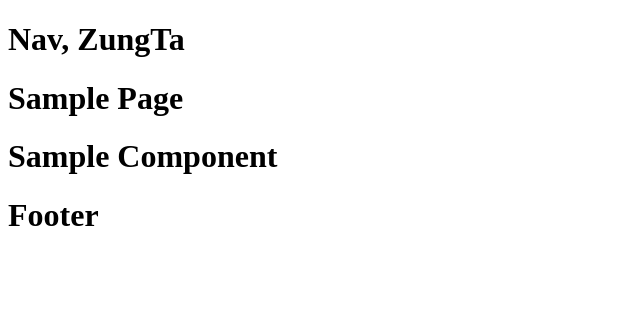
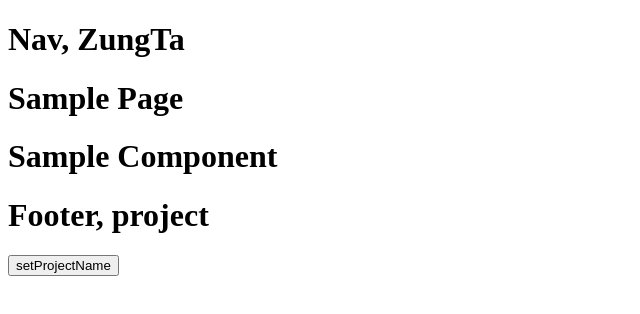
Before and after one commit to ZungTa/react-typescript-boilerplate, a React app: page / in a window 1280 px wide. Shown: the top 314 px of the page, without its empty margins (0-640 px from the left). Built offline with nearby package versions, Linux system fonts and the light colour scheme.

Commit message:
store sample

```diff
--- a/src/components/Footer.tsx
+++ b/src/components/Footer.tsx
@@ -1,10 +1,23 @@
+import { useRootDispatch, useRootState } from '@/store/RootStore';
 import { css } from '@emotion/react';
 
 function Footer() {
+  const rootState = useRootState();
+  const rootDispatch = useRootDispatch();
+
+  function setProjectName() {
+    rootDispatch({
+      type: 'setProjectName',
+      newProjectName: 'Boiler Plate',
+    });
+  }
+
   return (
     <div css={footerCss}>
       <div className="footer-container">
-        <h1>Footer</h1>
+        <h1>Footer, {rootState.projectName}</h1>
+
+        <button onClick={setProjectName}>setProjectName</button>
       </div>
     </div>
   );
```
